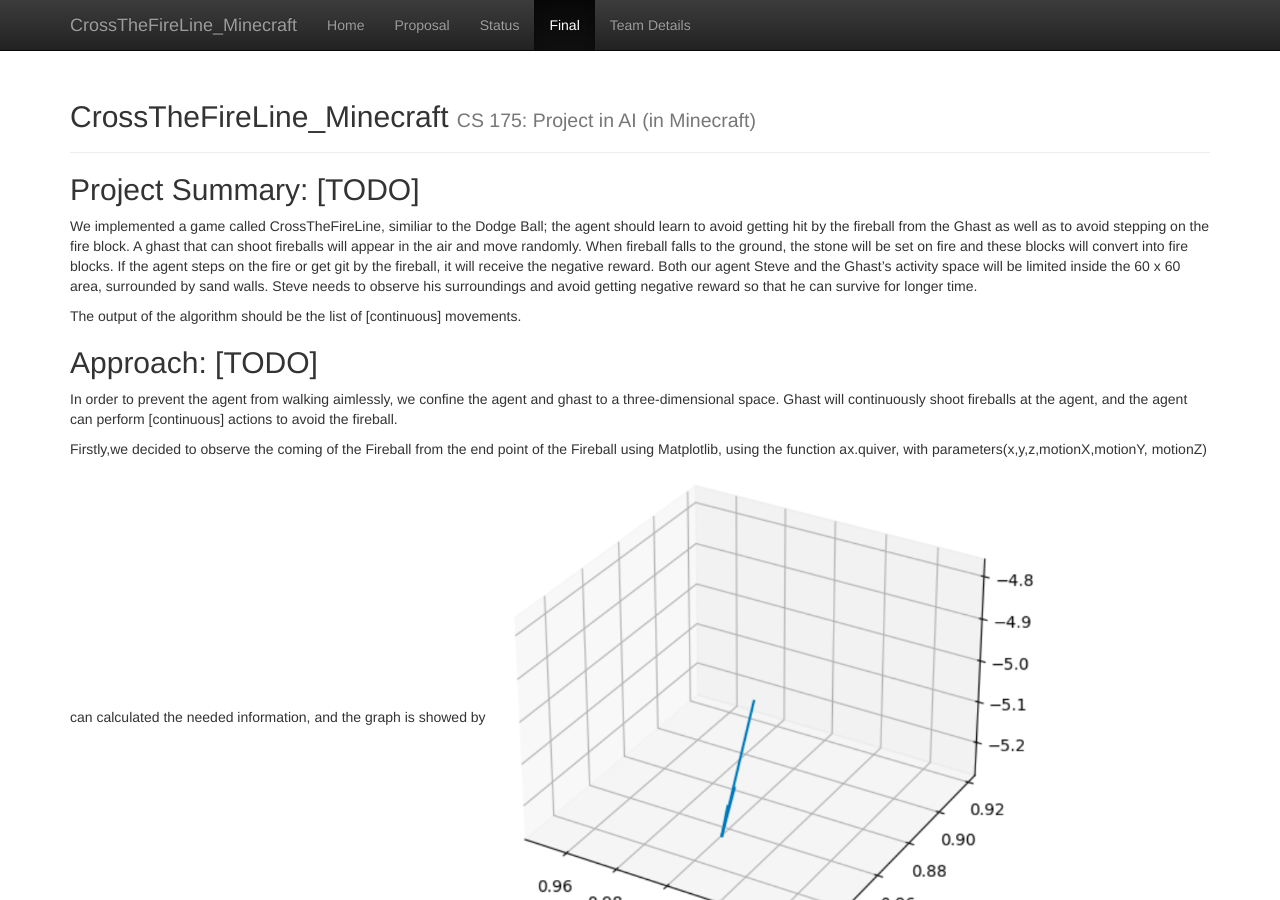
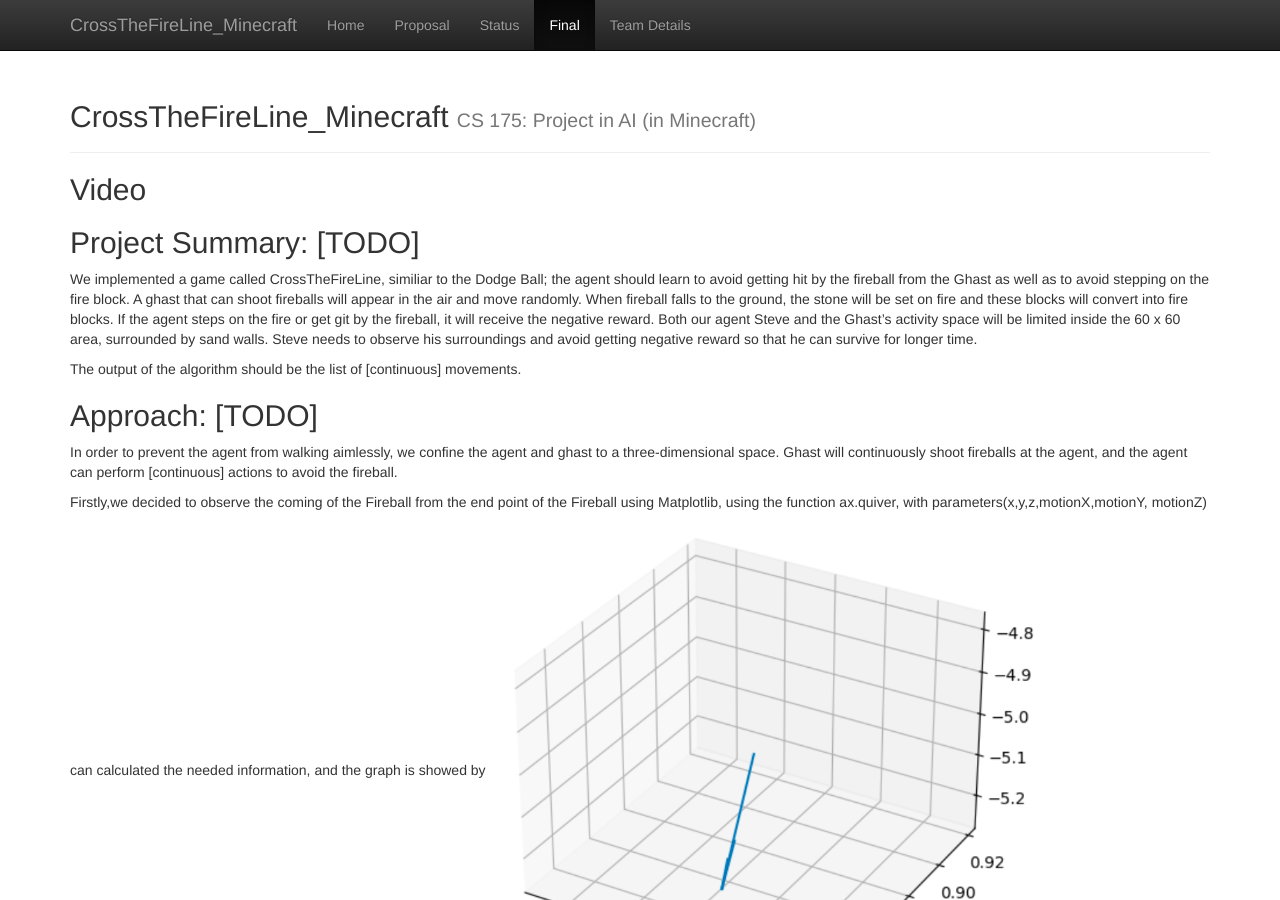
Before and after one commit to Chilly712/CrossTheFireLine_Minecraft, a Jekyll site: the page built from docs/final.md, in a window 1280 px wide and 900 px high. Built offline with Jekyll 4.4.1, drawn with Linux system fonts in a browser that asks for light colours.

Commit message:
Update final.md

```diff
--- a/docs/final.md
+++ b/docs/final.md
@@ -2,6 +2,9 @@
 layout: default
 title: Final Report
 ---
+
+## Video
+
 
 ## Project Summary:  [TODO]
   We implemented a game called CrossTheFireLine, similiar to the Dodge Ball; the agent should learn to avoid getting hit by the fireball from the Ghast as well as  to avoid stepping on the fire block. A ghast that can shoot fireballs will appear in the air and move randomly. When fireball falls to the ground, the stone will be set on fire and these blocks will convert into fire blocks. If the agent steps on the fire or get git by the fireball, it will receive the negative reward. Both our agent Steve and the Ghast's activity space will be limited inside the 60 x 60 area, surrounded by sand walls. Steve needs to observe his surroundings and avoid getting negative reward so that he can survive for longer time.
```
